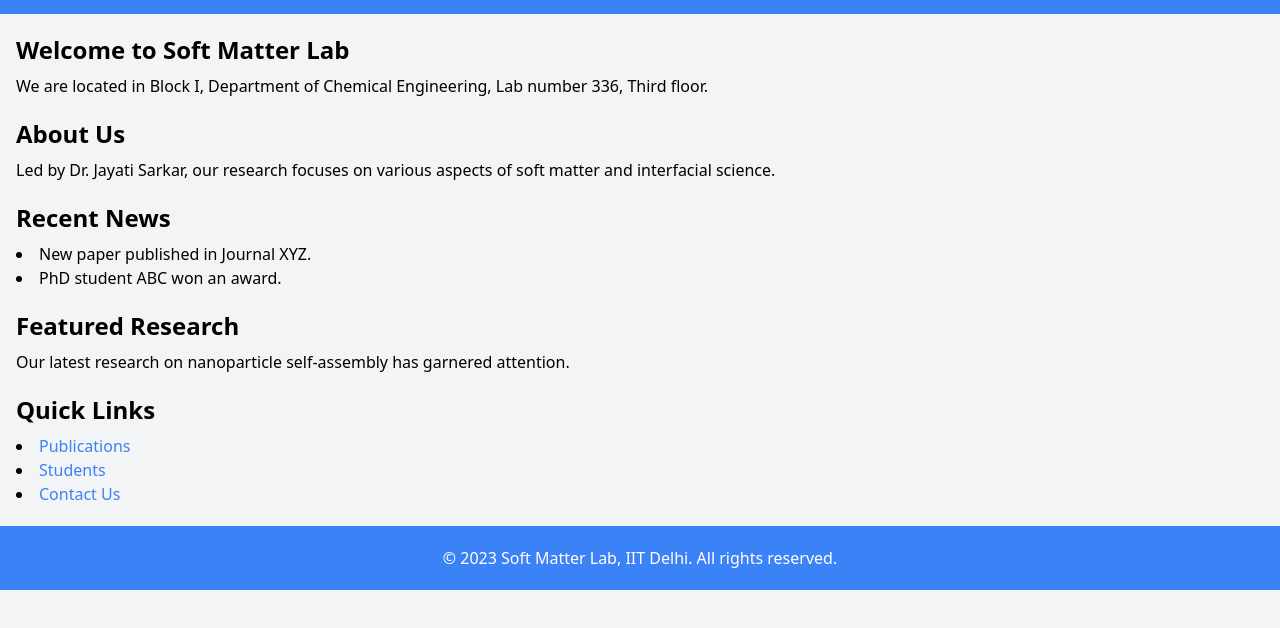
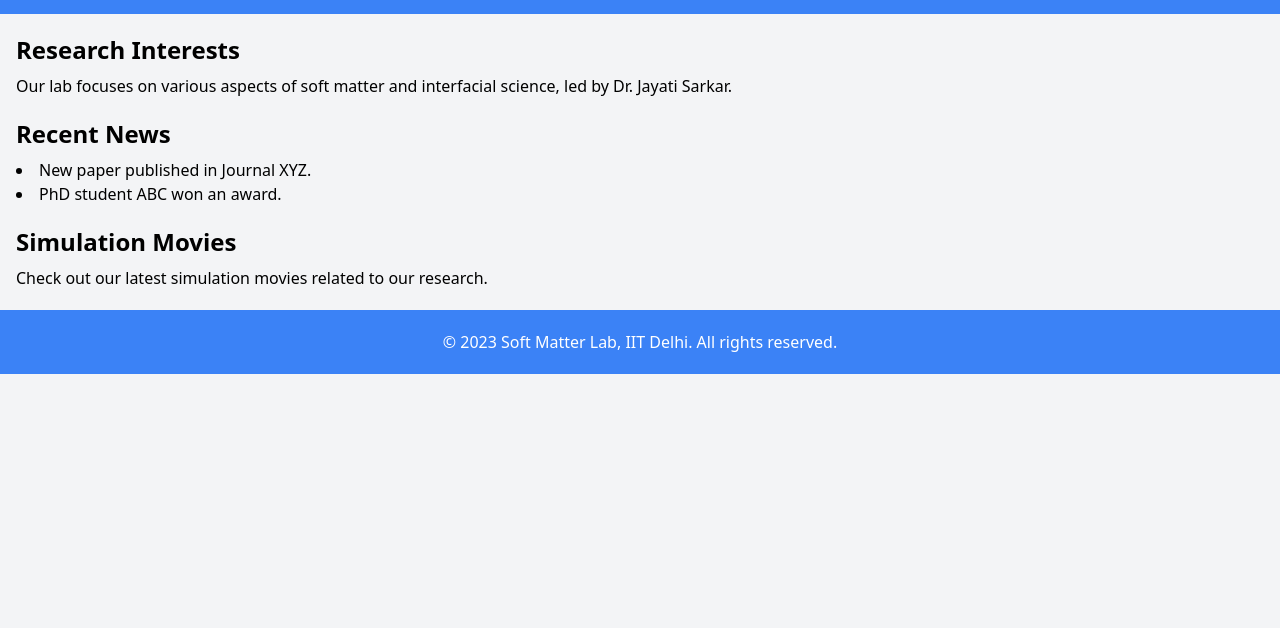
Before and after one commit to crisnaIITD/softmatterlabIITD.github.io, a plain HTML site: page index.html in a window 1280 px wide. Shown: the part 66-694 px from the top of the page. Drawn offline with nearby package versions, Linux system fonts and the light colour scheme.

Commit message:
Update index.html

```diff
--- a/index.html
+++ b/index.html
@@ -12,19 +12,13 @@
     </header>
 
     <main class="container mx-auto px-4">
-        <!-- Welcome Message -->
+        <!-- Research Interests -->
         <section class="my-5">
-            <h2 class="text-2xl font-semibold">Welcome to Soft Matter Lab</h2>
-            <p class="mt-2">We are located in Block I, Department of Chemical Engineering, Lab number 336, Third floor.</p>
+            <h2 class="text-2xl font-semibold">Research Interests</h2>
+            <p class="mt-2">Our lab focuses on various aspects of soft matter and interfacial science, led by Dr. Jayati Sarkar.</p>
         </section>
 
-        <!-- Brief Overview -->
-        <section class="my-5">
-            <h2 class="text-2xl font-semibold">About Us</h2>
-            <p class="mt-2">Led by Dr. Jayati Sarkar, our research focuses on various aspects of soft matter and interfacial science.</p>
-        </section>
-
-        <!-- Recent News or Updates -->
+        <!-- Recent News -->
         <section class="my-5">
             <h2 class="text-2xl font-semibold">Recent News</h2>
             <ul class="list-disc list-inside mt-2">
@@ -33,20 +27,10 @@
             </ul>
         </section>
 
-        <!-- Featured Research -->
+        <!-- Simulation Movies -->
         <section class="my-5">
-            <h2 class="text-2xl font-semibold">Featured Research</h2>
-            <p class="mt-2">Our latest research on nanoparticle self-assembly has garnered attention.</p>
-        </section>
-
-        <!-- Quick Links -->
-        <section class="my-5">
-            <h2 class="text-2xl font-semibold">Quick Links</h2>
-            <ul class="list-disc list-inside mt-2">
-                <li><a href="#publications" class="text-blue-500">Publications</a></li>
-                <li><a href="#students" class="text-blue-500">Students</a></li>
-                <li><a href="#contact" class="text-blue-500">Contact Us</a></li>
-            </ul>
+            <h2 class="text-2xl font-semibold">Simulation Movies</h2>
+            <p class="mt-2">Check out our latest simulation movies related to our research.</p>
         </section>
     </main>
 
```
